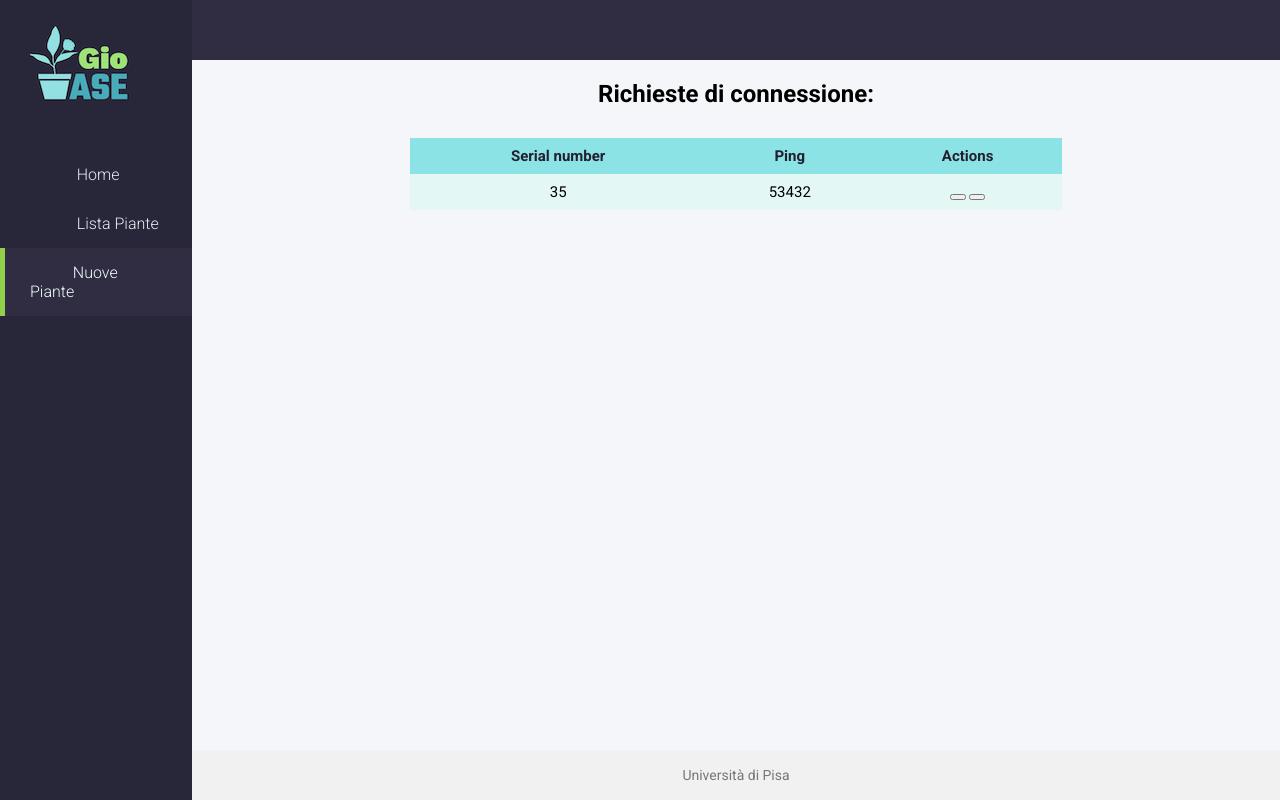
After one commit to Monicamico/Tesi, a Flask app: page /connections in a window 1280 px wide. The commit adds this page. Run offline with Flask 2, Linux system fonts and the light colour scheme; data comes from the database, SQL or seed files in the repository; both versions use the stored data as it was after the commit.

Commit message:
modifiche varie

```diff
--- a/dashboard/app.py
+++ b/dashboard/app.py
@@ -1,8 +1,9 @@
 from flask import Flask, jsonify, render_template, Blueprint
 
 from home import homepage
+from connections import connections_page
 from plants import plants_page
-from gio_db import db, add_plant
+from gio_db import db, add_plant, add_conn_req
 
 DEBUG = True
 
@@ -14,6 +15,7 @@ def create_app():
 
     app.register_blueprint(plants_page)
     app.register_blueprint(homepage)
+    app.register_blueprint(connections_page)
 
     db.init_app(app=app)
     if DEBUG:
@@ -26,5 +28,6 @@ if __name__ == "__main__":
     app = create_app()
     with app.app_context():
         add_plant(34, 89080)
+        add_conn_req(35, 53432)
         add_plant(83, 8708720)
     app.run()
--- /dev/null
+++ b/dashboard/connections.py
@@ -0,0 +1,27 @@
+from gio_db import add_conn_req, delete_conn_req, ConnectionRequest
+from flask import Blueprint, render_template, request as http_req
+
+
+connections_page = Blueprint('connections', __name__)
+
+
+@connections_page.route("/add_conn_request", methods=['POST', 'PUT'])
+def conn_req():
+    data = http_req.json
+    add_conn_req(data['serial'])
+    return 'ok'
+
+
+@connections_page.route("/delete_conn_request", methods=['POST', 'PUT'])
+def del_conn_req():
+    data = http_req.json
+    delete_conn_req(data['serial'])
+    return "ok"
+
+
+@connections_page.route('/connections')
+def conn_page():
+    conn_list = ConnectionRequest.query.all()
+    return render_template('connections.html',
+                           connections=conn_list,
+                           title="Gio-Vase")
--- a/dashboard/gio_db.py
+++ b/dashboard/gio_db.py
@@ -6,10 +6,11 @@ db = SQLAlchemy()
 class ConnectionRequest(db.Model):
     __tablename__ = 'connectionRequest'
     id = db.Column(db.Integer, primary_key=True, unique=True, nullable=False)
+    ping =  db.Column(db.Integer)
 
 
-def add_conn_req(idv):
-    db.session.add(ConnectionRequest(id = idv))
+def add_conn_req(idv, pingv):
+    db.session.add(ConnectionRequest(id = idv, ping = pingv))
     db.session.commit()
 
 
--- a/dashboard/static/stile.css
+++ b/dashboard/static/stile.css
@@ -1,8 +1,6 @@
 @import url("https://fonts.googleapis.com/css?family=Roboto:100,300,400,500,700");
 @import url("https://fonts.googleapis.com/css?family=Pacifico&display=swap");
 
-* {
-  box-sizing: border-box; }
 
 body {
     margin: 0px;
@@ -13,26 +11,26 @@ body {
 }
 
 #sideMenu {
+    padding-top: 10px;
     z-index: 0;
     background: #282639;
     width: 15%;
+    text-align: left;
     position: absolute;
     top: 0;
     left: 0;
-    bottom: 0;
-    } #sideMenu #logo {
-        margin-top: 5px;
-        height: 70px;
+    bottom: 0; }
+
+    #sideMenu #logo {
+        padding-left: 30px;
+        padding-top: 10px;
+        height: fit-content;
+        width: fit-content;
         font-family: 'Pacifico', cursive;
-        color: #AFEEEE;
-        font-size: 27px;/*Dimensione del font*/
-        text-align: center;/*Centra il testo orizzontalmente*/
-        align-content: center;
-        text-shadow: 1px 1px 1px #252525;/*Testo ombreggiato*/
       }
         #sideMenu nav {
         margin-top: 5px;
-        padding-top: 50px;
+        padding-top: 30px;
       }
         #sideMenu nav a {
           display: block;
@@ -47,6 +45,12 @@ body {
             background: #302D43;
             padding: 15px 30px 15px 25px;
           }
+           #sideMenu nav a.active {
+              border-left: 5px solid #92CF4B;
+              color: #F0FFFF;
+              background: #302D43;
+              padding: 15px 30px 15px 25px;
+          }
           #sideMenu nav a .fas {
             color: #EAEDF3;
             font-size: 1.4rem;
@@ -56,14 +60,13 @@ body {
             position: relative;
             top: 2px;
           }
-          #sideMenu nav a.active {
-              border-left: 5px solid #92CF4B;
-              color: #F0FFFF;
-              background: #302D43;
-              padding: 15px 30px 15px 25px;
-          }
-          #sideMenu nav a.active .fas {
+          #sideMenu nav a:hover .fas {
+              color: #00CED1; }
+
+          #sideMenu nav a.active .fas{
               color: #92CF4B; }
+
+
 
 
 /******INIZIO HEADER******/
@@ -74,12 +77,13 @@ body {
 header {
     font-family: 'Pacifico', cursive;
     color: #aaf1e3;
-    background: #282639;
+    background: #302D43;
     text-shadow: 1px 1px 1px #302D43;/*Testo ombreggiato*/
     font-size: 13px;
     z-index: 1;
-    height: 80px; /*Altezza contenitore superiore (Dovrà contenere: NomeAzienda e Menu Gruppi)*/
-}
+    height: 60px; /*Altezza contenitore superiore (Dovrà contenere: NomeAzienda e Menu Gruppi)*/
+
+ }
 
 /******FINE HEADER******/
 
@@ -93,7 +97,7 @@ div#page {
     display: flex;
     align-items: stretch;
     text-align: center;
-    height: 650px;
+    height: 100%;
 }
 
 /*
@@ -111,9 +115,10 @@ div#page>main{
  * Stile tabella
  */
 div#page>main>table {
-    margin-top: 60px;
+
+    margin-top: 30px;
     margin-bottom: 30px;
-    width: 40%;
+    width: 60%;
     border: 10px;
     border-collapse: collapse;
     font-size: 15px;
@@ -121,26 +126,26 @@ div#page>main>table {
 
 div#page>main>table th, tr, td {
     padding: 9px 12px;
+    border: #211f2d;
 }
-
 div#page>main>table th {
-    background: #302D43;
-    color: #fff;
+    background: #8ce3e6;
+    color: #222030;
 }
 
 div#page>main>table tr:nth-child(odd){
-  background-color: #E8E8E8;
+  background-color: rgb(227, 248, 245);
 }
 
 div#page>main>table tr:nth-child(even){
-  background-color: #F6F6F6;
+  background-color: rgb(243, 248, 244);
 }
 
 /*
  * Stile dei bottoni
  */
 div#page>main>button {
-	background-image: linear-gradient( #00CED1, #282639);
+	background-image: linear-gradient( cadetblue, #282639);
 	color: #AFEEEE;
 	border: 1px solid #AFEEEE;
 	border-radius: 5px;
@@ -308,13 +313,17 @@ fieldset:active {
  * Stile contenitore inferiore (footer)
  */
 footer {
-    padding-bottom: 2px;
+    bottom: 0;
+    left: 0;
+    width: 85%;
     background: #f1f1f1;
     color: #777;
     font-size: 14px;
-    height: 50px;
+    height: fit-content;
     line-height: 50px;
+    margin-left: 15%;
     text-align: center;
+    position: absolute;
 }
 
 /******FINE FOOTER******/
--- /dev/null
+++ b/dashboard/templates/connections.html
@@ -0,0 +1,37 @@
+<!DOCTYPE html>
+{% extends 'layout.html' %}
+
+{% block content %}
+
+<section id="sideMenu">
+    <section id="logo">
+        <img src="{{ url_for('static', filename='logo-piccolo.png') }}">
+    </section>
+    <nav>
+        <a href="http://127.0.0.1:5000/"> <i class="fas fa-home"> </i> Home</a>
+        <a href="http://127.0.0.1:5000/plants"> <i class="fas fa-seedling"></i> Lista Piante</a>
+        <a href="http://127.0.0.1:5000/connections" class="active"> <i class="fas fa-exclamation"></i>Nuove Piante </a>
+    </nav>
+</section>
+
+<h2> Richieste di connessione: </h2>
+
+<table align="center">
+    <thead>
+    <tr>
+        <th> Serial number</th>
+        <th> Ping </th>
+        <th> Actions </th>
+    </tr>
+    </thead>
+    <tbody>
+    {% for conn in connections: %}
+    <tr>
+        <td> {{ conn.id }} </td>
+        <td> {{ conn.ping }} </td>
+        <td> <button> <i class="fas fa-plus"></i> </button>
+            <button> <i class="fas fa-minus"></i></button>
+        </td>
+    </tr>
+    {% endfor %}
+    {% endblock %}
--- a/dashboard/templates/layout.html
+++ b/dashboard/templates/layout.html
@@ -2,12 +2,15 @@
 <html>
 
   <head>
+      <link href="{{ url_for('static', filename='/css/all.css') }}" rel="stylesheet">
       <link href="{{ url_for('static', filename='stile.css') }}" rel="stylesheet" type="text/css">
   </head>
 
   <header>
+
   </header>
 
+  <footer> Università di Pisa</footer>
 
   <body>
 
@@ -23,6 +26,4 @@
 
   </body>
 
-
- <footer> Università di Pisa</footer>
 </html>
--- a/raspberry/rb_serial/main.py
+++ b/raspberry/rb_serial/main.py
@@ -27,7 +27,7 @@ if __name__ == "__main__":
         print(request + " " + serial_number)
 
         if request == "conn_req":
-            reply = rq.put(url=URL + '/conn_request', json={'serial': serial_number, 'ping': ping})
+            reply = rq.put(url=URL + '/add_conn_request', json={'serial': serial_number, 'ping': ping})
             print(reply)
 
         elif request == "refused":
```
Also changed, not shown: dashboard/home.py (+5 -29 lines), dashboard/plants.py (+16 -2 lines), dashboard/templates/home.html (+6 -4 lines), dashboard/templates/plants.html (+13 -6 lines), dashboard/giovase.db, dashboard/static/logo-piccolo.png (added), dashboard/static/logo.jpg (deleted), 1 other file.
